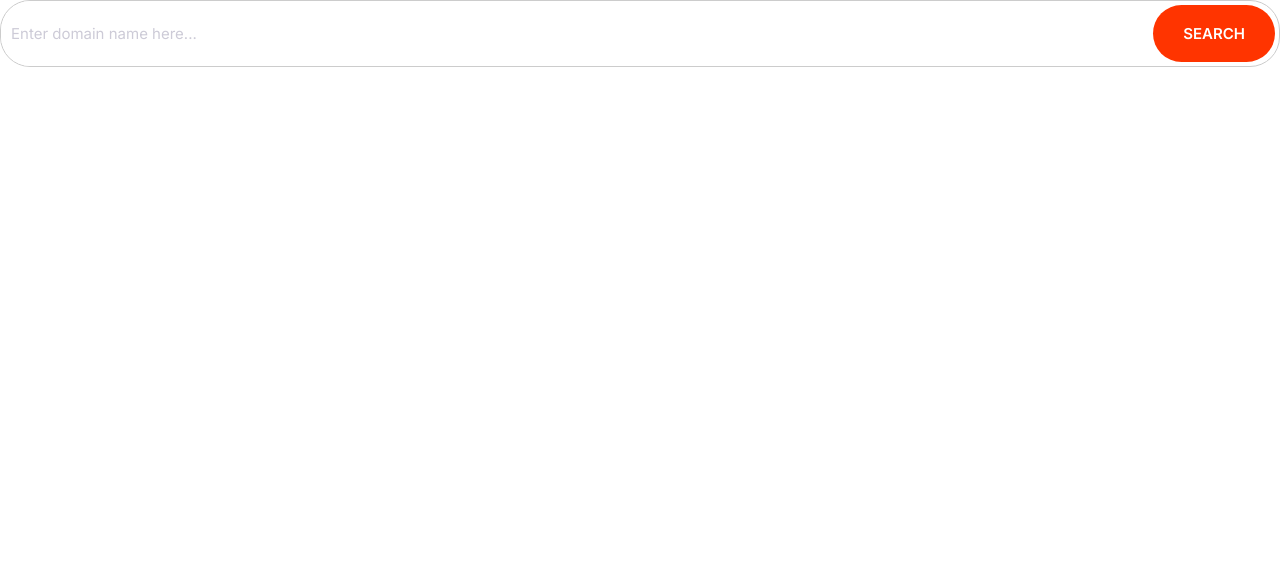
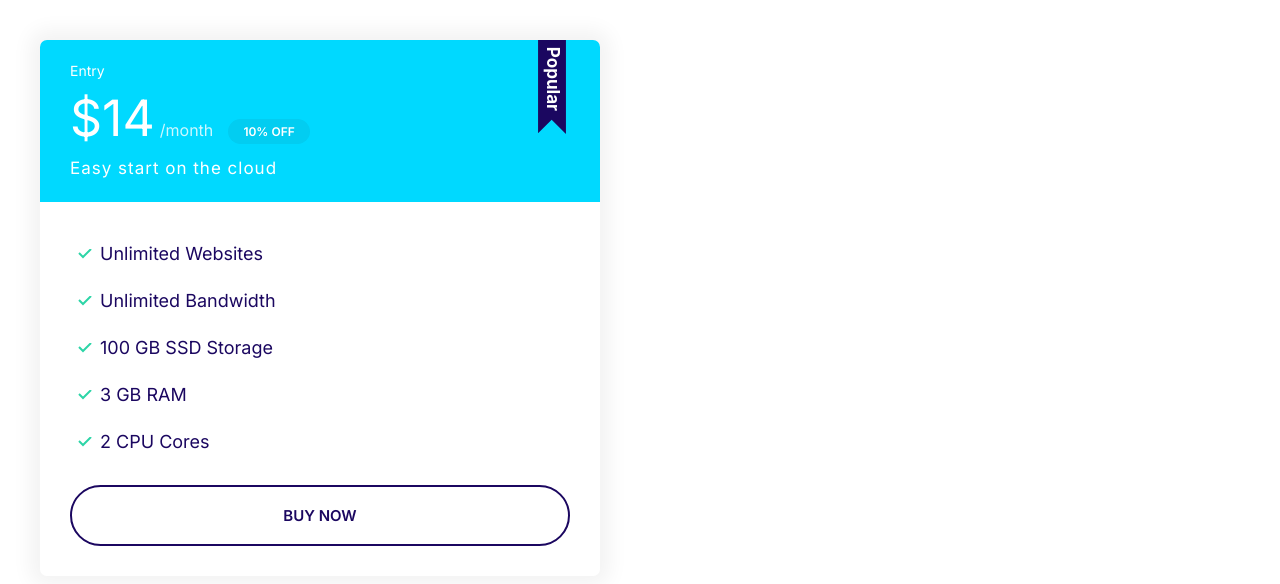
Before and after one commit to fainazfatima94/moshified, a plain HTML site: page index.html in a window 1280 px wide. Drawn offline with Linux system fonts and the light colour scheme.

Commit message:
cards-plans

```diff
--- a/css/styles.css
+++ b/css/styles.css
@@ -125,6 +125,7 @@ a {
 
 .badge--small{
     font-size: 1.6rem;
+    padding: 0.5rem 1.5rem;
 }
 
 @media screen and (min-width: 1024px){
@@ -289,3 +290,93 @@ a {
         font-size: 1.5rem;
     }
 }
+
+
+
+/* Cards */
+.card {
+    border-radius: 7px;
+    box-shadow: 0 0 20px 10px #f3f3f3; /* horizontal-offset, vertical-offset, blur, spread, color */
+    overflow: hidden;
+}
+
+.card__header, .card__body {
+    padding: 2rem 3rem;
+}
+
+.card--primary .card__header {
+    background: var(--color-primary);
+    color: #fff;
+}
+
+.card--secondary .card__header {
+    background: var(--color-secondary);
+    color: #fff;
+}
+
+.card--secondary .badge--secondary {
+    background: #02cdf1;
+}
+
+
+/* Plans */
+.plan__name {
+    color: #fff;
+    margin: 0;
+    font-weight: 500;
+    font-size: 2.4rem;
+}
+
+
+.plan__price {
+    font-size: 6rem;
+}
+
+.plan__billing-cycle {
+    font-size: 2.4rem;
+    font-weight: 300;
+    opacity: 0.8;
+    margin-right: 1rem;
+}
+
+.plan__description {
+    font-size: 2rem;
+    font-weight: 300;
+    letter-spacing: 1px;
+    display: block;
+}
+
+.plan .list__item {
+    margin-bottom: 2rem;
+}
+
+.plan--popular .card__header {
+    position: relative;
+}
+
+.plan--popular .card__header::before{
+    content: url(../images/popular.svg);
+    width: 40px;
+    display: inline-block; /* to make the width work  */
+    position: absolute;
+    top: -6px;
+    right: 5%;
+}
+
+@media screen and (min-width: 1024px) {
+    .plan__name {
+        font-size: 1.4rem;
+    }
+
+    .plan__price {
+        font-size: 5rem;
+    }
+
+    .plan__billing-cycle {
+        font-size: 1.6rem;
+    }
+
+    .plan__description {
+        font-size: 1.7rem;
+    }
+}
--- a/index.html
+++ b/index.html
@@ -14,13 +14,28 @@
     <link rel="stylesheet" href="css/styles.css" />
   </head>
   <body>
-    <div class="input-group">
-      <input
-        type="text"
-        class="input"
-        placeholder="Enter domain name here..."
-      />
-      <button class="btn btn--accent">Search</button>
+    <div style="width: 50%; padding: 4rem">
+      <div class="plan plan--popular">
+        <div class="card card--secondary">
+          <header class="card__header">
+            <h3 class="plan__name">Entry</h3>
+            <span class="plan__price">$14</span>
+            <span class="plan__billing-cycle">/month</span>
+            <span class="badge badge--secondary badge--small">10% OFF</span>
+            <span class="plan__description">Easy start on the cloud</span>
+          </header>
+          <div class="card__body">
+            <ul class="list list--tick">
+              <li class="list__item">Unlimited Websites</li>
+              <li class="list__item">Unlimited Bandwidth</li>
+              <li class="list__item">100 GB SSD Storage</li>
+              <li class="list__item">3 GB RAM</li>
+              <li class="list__item">2 CPU Cores</li>
+            </ul>
+            <button class="btn btn--outline btn--block">Buy Now</button>
+          </div>
+        </div>
+      </div>
     </div>
   </body>
 </html>
```
Also changed, not shown: components/cards-plans.html (added, +23 -0 lines), images/popular.svg (added).
